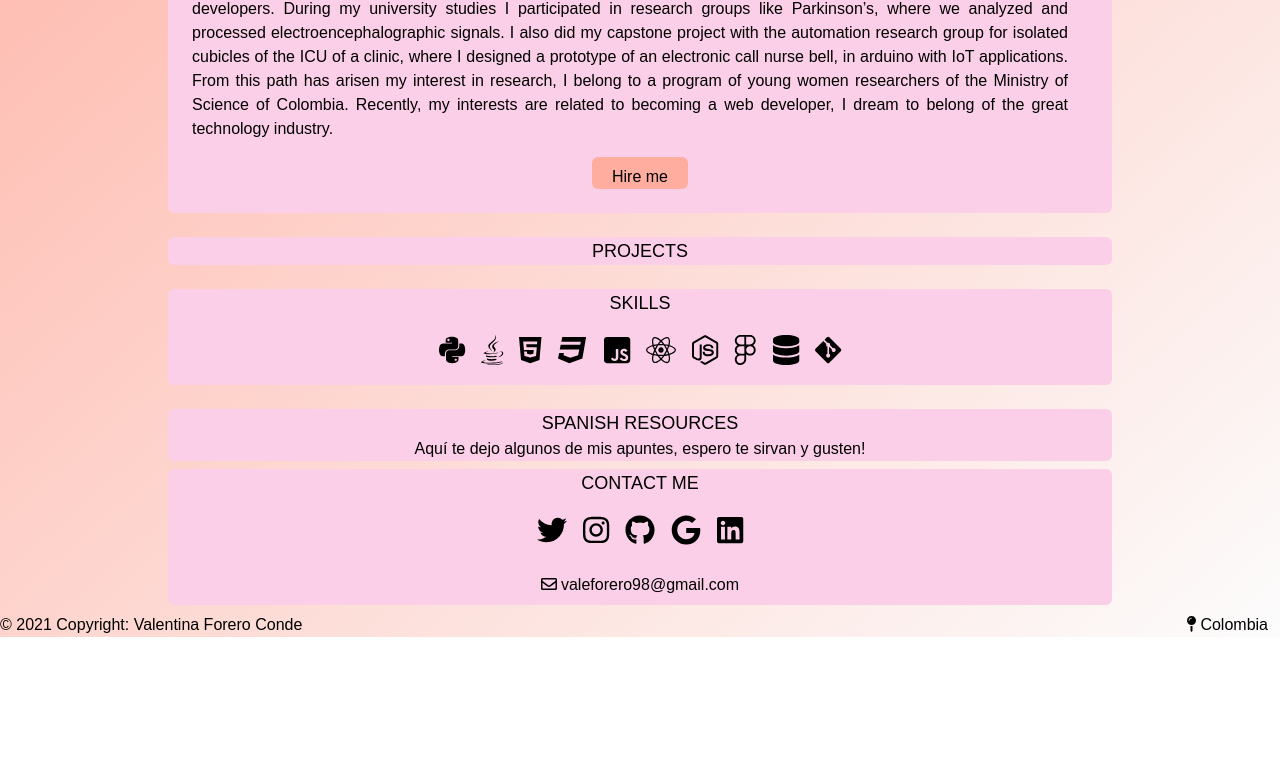
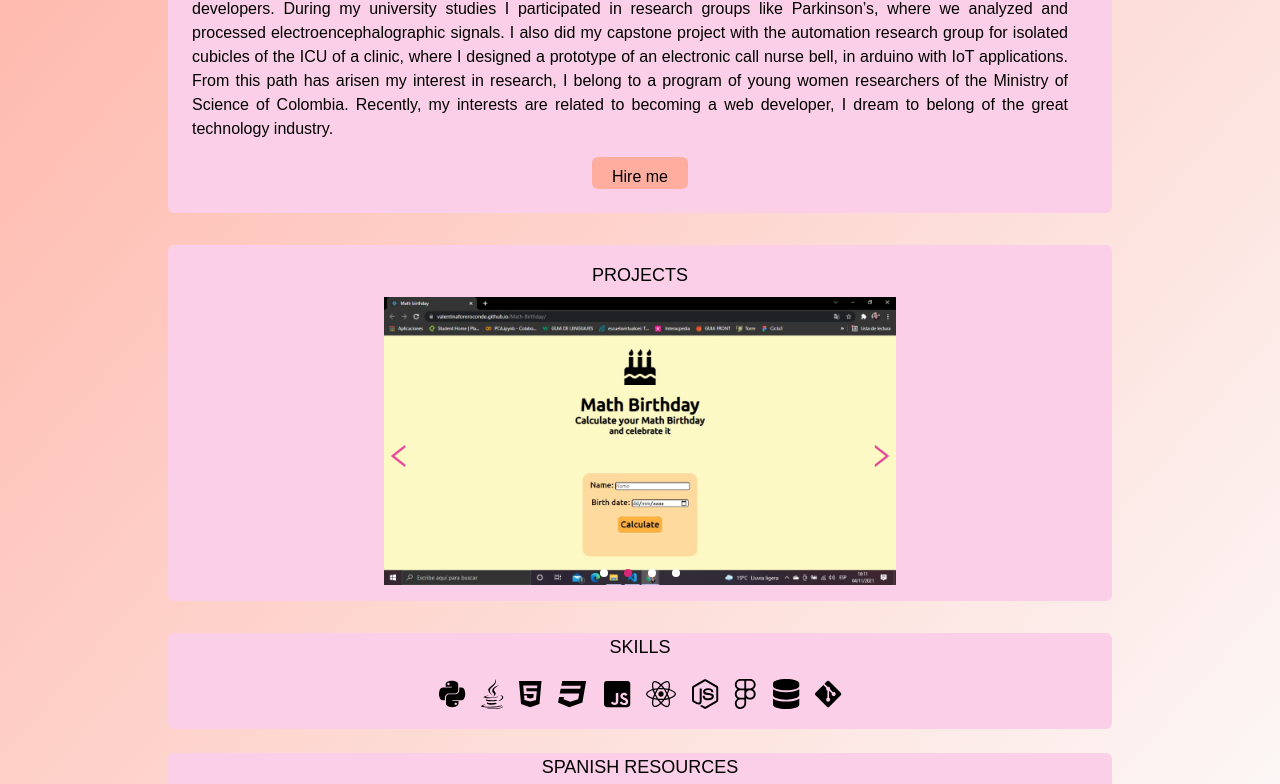
Before and after one commit to ValentinaForeroConde/Portfolio, a Next.js app: page / in a window 1280 px wide. Shown: the part 503-1287 px from the top of the page. Before the commit the page ends 1140 px from the top, so only its background shows below. Built offline with nearby package versions, Linux system fonts and the light colour scheme; a web font is replaced by a local one.

Commit message:
add corusel and modal

```diff
--- a/components/About.js
+++ b/components/About.js
@@ -1,6 +1,26 @@
 import React from 'react'
+import Swal from 'sweetalert2'
+
 
 const About = () => {
+
+    const modal = () => {
+        Swal.fire({
+            title: 'I will receive this message in my email inbox',
+            html:
+              '<input id="swal-input1" class="swal2-input">' +
+              '<input id="swal-input2" class="swal2-input">',
+            showCancelButton: true,
+            confirmButtonText: "Send",
+            preConfirm: () => {
+              return [
+                document.getElementById('swal-input1').value,
+                document.getElementById('swal-input2').value
+              ]
+            }
+          })
+      };
+
     return (
         <div>
             <div id="about" className="flex flex-col items-center bg-pink-200 m-2 rounded-md p-2 mb-8">
@@ -21,7 +41,8 @@ const About = () => {
                 During my university studies I participated in research groups like Parkinson’s, where we analyzed and processed electroencephalographic signals. I also did my capstone project with the automation research group for isolated cubicles of the ICU of a clinic, where I designed a prototype of an electronic call nurse bell, in arduino with IoT applications. From this path has arisen my interest in research, I belong to a program of young women researchers of the Ministry of Science of Colombia.
                 Recently, my interests are related to becoming a web developer, I dream to belong of the great technology industry. </p>
                 <div className="flex justify-center mt-4">
-                    <button className="rainbow  flex rounded-md justify-center h-8 w-24">
+                    <button onClick={()=>modal()}
+                    className="rainbow  flex rounded-md justify-center h-8 w-24">
                         Hire me
                     </button>
                 </div>
--- a/components/Header.js
+++ b/components/Header.js
@@ -128,7 +128,7 @@ const Header = () => {
                 </a>
                 </Link>
                 <Link href="#resources">
-                    <a className=" hover:bg-pink-200 text-black px-3 py-2 rounded-md text-lg font-medium">
+                    <a className=" hover:bg-pink-200 text-black px-3 py-2 rounded-md text-base font-medium">
                       Spanish
                     </a>
                 </Link>
--- a/components/Projects.js
+++ b/components/Projects.js
@@ -1,11 +1,105 @@
-import React from 'react'
+import React, { Component } from "react";
+import { AiOutlineLeft, AiOutlineRight } from "react-icons/ai";
+import Swipe from "react-easy-swipe";
+import {projects} from '../profile'
 
-const Projects = () => {
+class Projects extends Component {
+  constructor(props) {
+    super(props);
+    this.state = {
+      currentSlide: 0,
+      paused: false,
+    };
+  }
+
+  componentDidMount() {
+    setInterval(() => {
+      if (this.state.paused === false) {
+        let newSlide =
+          this.state.currentSlide === projects.length - 1
+            ? 0
+            : this.state.currentSlide + 1;
+        this.setState({ currentSlide: newSlide });
+      }
+    }, 3000);
+  }
+
+  nextSlide = () => {
+    let newSlide =
+      this.state.currentSlide === projects.length - 1
+        ? 0
+        : this.state.currentSlide + 1;
+    this.setState({ currentSlide: newSlide });
+  };
+
+  prevSlide = () => {
+    let newSlide =
+      this.state.currentSlide === 0
+        ? projects.length - 1
+        : this.state.currentSlide - 1;
+    this.setState({ currentSlide: newSlide });
+  };
+
+  setCurrentSlide = (index) => {
+    this.setState({ currentSlide: index });
+  };
+
+  render() {
     return (
-        <div id="projects" className="flex flex-col bg-pink-200 m-2 rounded-md mb-6">
-            <h1 className="text-center text-lg">PROJECTS</h1>
+      <div id="projects" className="mt-8 flex flex-col items-center bg-pink-200 m-2 rounded-md p-4 mb-8">
+        <h1 className="text-center text-lg pb-2">PROJECTS</h1>
+        <div className="max-w-lg h-40 md:h-72 flex overflow-hidden relative">
+          <AiOutlineLeft
+            onClick={this.prevSlide}
+            className="absolute left-0 text-3xl inset-y-1/2 text-pink-500 cursor-pointer"
+          />
+          <Swipe onSwipeLeft={this.nextSlide} onSwipeRight={this.prevSlide}>
+            {projects.map((slide, index) => {
+              return (
+                <img
+                  src={slide.image}
+                  alt="This is a carousel slide"
+                  key={index}
+                  className={
+                    index === this.state.currentSlide
+                      ? "block w-full h-auto object-cover"
+                      : "hidden"
+                  }
+                  onMouseEnter={() => {
+                    this.setState({ paused: true });
+                  }}
+                  onMouseLeave={() => {
+                    this.setState({ paused: false });
+                  }}
+                />
+              );
+            })}
+          </Swipe>
+          <div className="absolute w-full flex justify-center bottom-0">
+            {projects.map((element, index) => {
+              return (
+                <div
+                  className={
+                    index === this.state.currentSlide
+                      ? "h-2 w-2 bg-pink-600 rounded-full mx-2 mb-2 cursor-pointer"
+                      : "h-2 w-2 bg-white rounded-full mx-2 mb-2 cursor-pointer"
+                  }
+                  key={index}
+                  onClick={() => {
+                    this.setCurrentSlide(index);
+                  }}
+                ></div>
+              );
+            })}
+          </div>
+          <AiOutlineRight
+            onClick={this.nextSlide}
+            className="absolute right-0 text-3xl inset-y-1/2 text-pink-500 cursor-pointer"
+          />
         </div>
-    )
+      </div>
+    );
+  }
 }
 
 export default Projects;
--- a/package.json
+++ b/package.json
@@ -17,7 +17,11 @@
     "@headlessui/react": "^1.4.1",
     "next": "12.0.1",
     "react": "17.0.2",
-    "react-dom": "17.0.2"
+    "react-dom": "17.0.2",
+    "react-easy-swipe": "^0.0.22",
+    "react-icons": "^4.3.1",
+    "sweetalert2": "^11.1.9",
+    "sweetalert2-react-content": "^4.2.0"
   },
   "devDependencies": {
     "autoprefixer": "^10.4.0",
--- a/profile.js
+++ b/profile.js
@@ -1,31 +1,31 @@
-// export const projects = [
-//     {
-//       name: "ProTic",
-//       description:
-//         "Sales management web site project, build with MERN stack." ,
-//       image: "Protic.jpg",
-//       url:"https://github.com/ValentinaForeroConde/ProTic",
-//     },
-//     {
-//       name: "Math birthday",
-//       description:
-//         "Website built as a recruitment challenge to calculate people's mathematical birthday",
-//       image: "math.jpg",
-//       url:"https://github.com/ValentinaForeroConde/Math-Birthday",
-//     },
-//     {
-//       name: "Cat website",
-//       description:
-//         "Website to view cat pictures",
-//       image: "cats.jpg",
-//       url:"https://github.com/ValentinaForeroConde/WebGatos",
-//     },
-//     {
-//         name: "Yard sale app",
-//         description:
-//           "Platzi project to build the Frontend of a sales application ",
-//         image: "sale.jpg",
-//         url:"https://github.com/ValentinaForeroConde/yard-sale-app",
-//       },
+export const projects = [
+    {
+      name: "ProTic",
+      description:
+        "Sales management web site project, build with MERN stack." ,
+      image: "Protic.jpg",
+      url:"https://github.com/ValentinaForeroConde/ProTic",
+    },
+    {
+      name: "Math birthday",
+      description:
+        "Website built as a recruitment challenge to calculate people's mathematical birthday",
+      image: "math.jpg",
+      url:"https://github.com/ValentinaForeroConde/Math-Birthday",
+    },
+    {
+      name: "Cat website",
+      description:
+        "Website to view cat pictures",
+      image: "cats.jpg",
+      url:"https://github.com/ValentinaForeroConde/WebGatos",
+    },
+    {
+        name: "Yard sale app",
+        description:
+          "Platzi project to build the Frontend of a sales application ",
+        image: "sale.jpg",
+        url:"https://github.com/ValentinaForeroConde/yard-sale-app",
+      },
 
-//   ];
+  ];
```
Also changed, not shown: public/sale.jpg, 1 other file (tests, documents, lock files or other folders).
